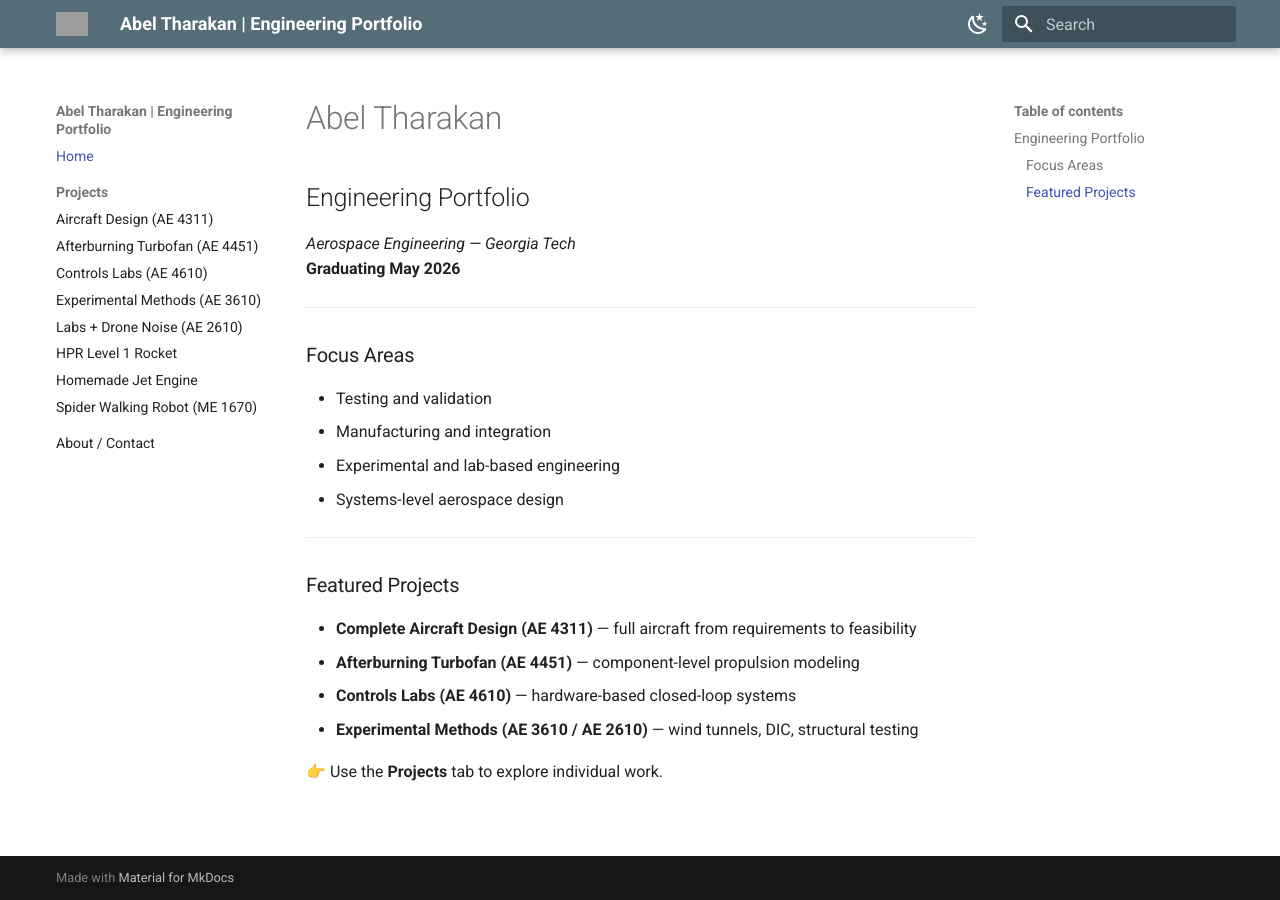
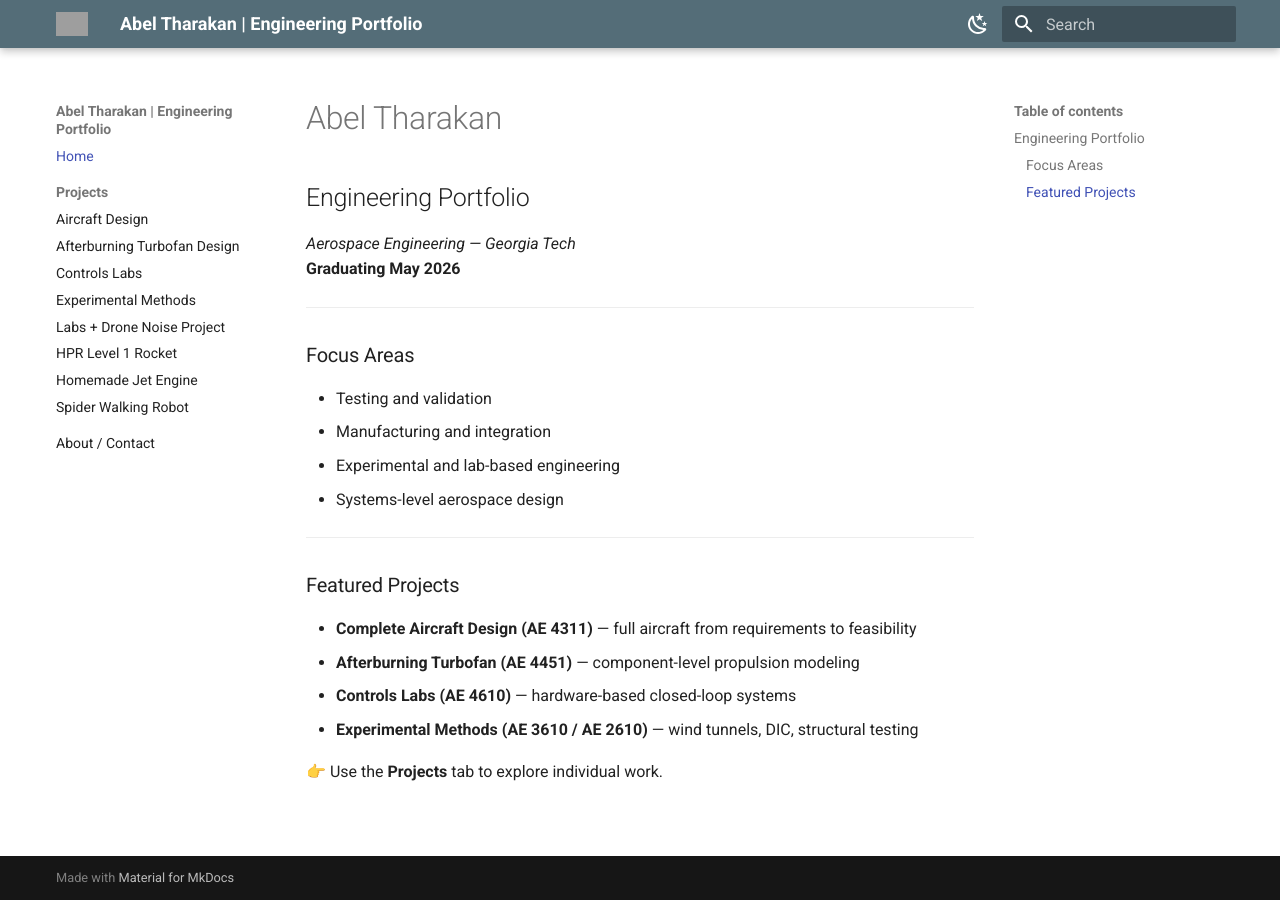
Before and after one commit to atharakan/portfolio, an MkDocs documentation site: the page built from docs/index.md, in a window 1280 px wide. Built offline with MkDocs 1.6.1 and Material for MkDocs 9.7.7, drawn with Linux system fonts in a browser that asks for light colours; grey boxes are pictures that could not be loaded.

Commit message:
Update mkdocs.yml

```diff
--- a/mkdocs.yml
+++ b/mkdocs.yml
@@ -31,14 +31,14 @@
 nav:
   - Home: index.md
   - Projects:
-      - Aircraft Design (AE 4311): projects/ae4311-aircraft-design.md
-      - Afterburning Turbofan (AE 4451): projects/ae4451-turbofan.md
-      - Controls Labs (AE 4610): projects/ae4610-controls-labs.md
-      - Experimental Methods (AE 3610): projects/ae3610-experimental-methods.md
-      - Labs + Drone Noise (AE 2610): projects/ae2610-labs-and-drone-noise.md
+      - Aircraft Design: projects/ae4311-aircraft-design.md
+      - Afterburning Turbofan Design: projects/ae4451-turbofan.md
+      - Controls Labs: projects/ae4610-controls-labs.md
+      - Experimental Methods: projects/ae3610-experimental-methods.md
+      - Labs + Drone Noise Project: projects/ae2610-labs-and-drone-noise.md
       - HPR Level 1 Rocket: projects/hpr-level1-rocket.md
       - Homemade Jet Engine: projects/homemade-jet-engine.md
-      - Spider Walking Robot (ME 1670): projects/me1670-spider-robot.md
+      - Spider Walking Robot: projects/me1670-spider-robot.md
   - About / Contact: about.md
 
 extra_css:
```
